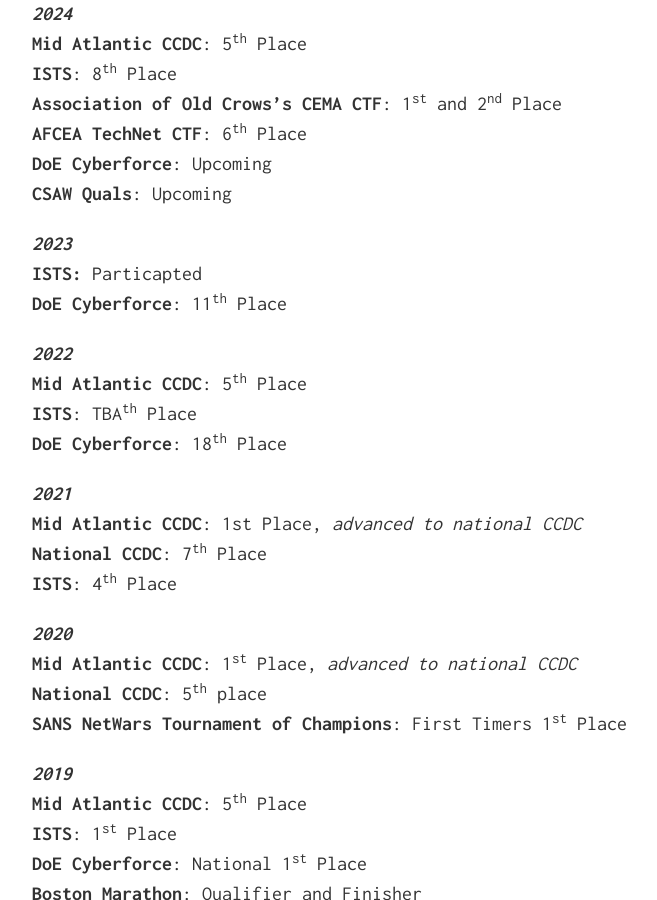
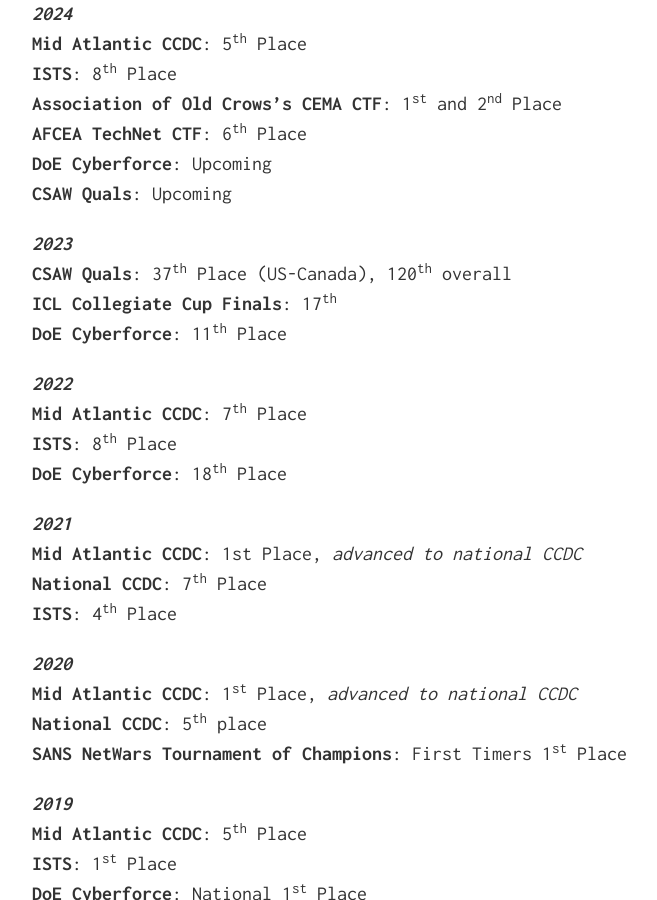
Before and after one commit to UMBCCyberDawgs/umbccyberdawgs.github.io, a Jekyll site: the page built from index.md, in a window 1280 px wide and 900 px high, scrolled down 3406 px. Shown: the whole window, without its empty margins (288-945 px from the left). Built offline with Jekyll 4.4.1, drawn with Linux system fonts in a browser that asks for light colours; our own code applies the rules of GitHub Pages for plain Markdown files.

Commit message:
Updated Comps again

```diff
--- a/index.md
+++ b/index.md
@@ -87,12 +87,13 @@ Some of our club members try out for and compete together on a collegiate cyber
 **CSAW Quals**: Upcoming
 
 **_2023_** \
-**ISTS:** Particapted \
+**CSAW Quals**: 37<sup>th</sup> Place (US-Canada), 120<sup>th</sup> overall \
+**ICL Collegiate Cup Finals**: 17<sup>th</sup> \
 **DoE Cyberforce**: 11<sup>th</sup> Place
 
 **_2022_** \
-**Mid Atlantic CCDC**: 5<sup>th</sup> Place \
-**ISTS**: TBA<sup>th</sup> Place \
+**Mid Atlantic CCDC**: 7<sup>th</sup> Place \
+**ISTS**: 8<sup>th</sup> Place \
 **DoE Cyberforce**: 18<sup>th</sup> Place
 
 **_2021_** \
```
